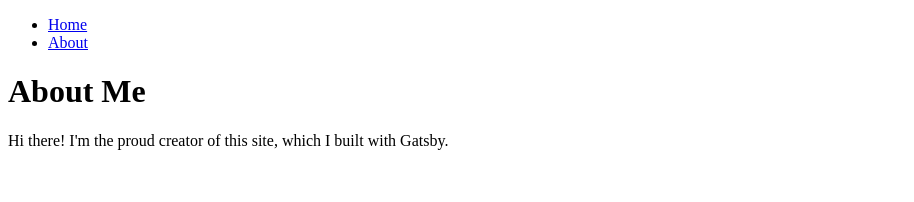
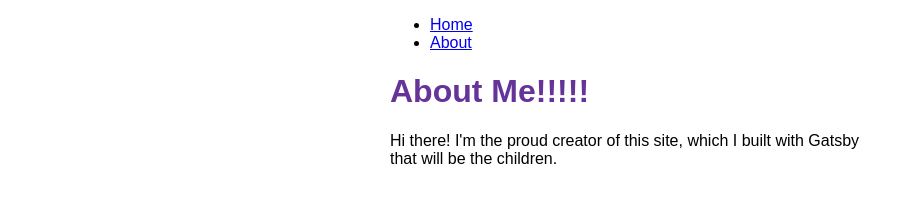
Before and after one commit to basimkarhabi/my-firs-gitsby-site, a Gatsby site: page /about in a window 1280 px wide. Shown: the whole page, without its empty margins (0-914 px from the left). Built offline with nearby package versions, Linux system fonts and the light colour scheme; Gatsby itself is replaced by a stand-in of ours.

Commit message:
Finished Gatsby Tutorial Oart 2

```diff
--- a/src/components/layout.js
+++ b/src/components/layout.js
@@ -1,18 +1,35 @@
 import * as React from 'react'
 import { Link } from 'gatsby'
+import { container,
+        heading,
+        navLinks,
+        navLinkItem,
+        navLinkText} from './layout.module.css'
+
 
 const Layout = ({ pageTitle, children }) => {
   return (
-    <main>
+    <main className = {container}>
       <title>{pageTitle}</title>
+
       <nav>
-        <ul>
-          <li><Link to="/">Home</Link></li>
-          <li><Link to="/about">About</Link></li>
+      <ul className={navLinks}>
+          <li className={navLinkItem}>
+              <Link to="/" className={navLinkText}>
+              Home
+              </Link>
+            </li>
+
+            <li className={navLinkItem}>
+              <Link to="/about" className={navLinkText}>
+                About
+              </Link>
+            </li>
         </ul>
       </nav>
-      <h1>{pageTitle}</h1>
-      {children}
+      <h1 className={heading}>{pageTitle}</h1>
+     <p>{children} </p>
+
     </main>
   )
 }
--- /dev/null
+++ b/src/components/layout.module.css
@@ -0,0 +1,20 @@
+.container{
+    margin :auto;
+    max-width:500px;
+    font-family:sans-serif;
+}
+
+.heading {
+    color: rebeccapurple;
+  }
+  .nav-links {
+    display: flex;
+    list-style: none;
+    padding-left: 0;
+  }
+  .nav-link-item {
+    padding-right: 2rem;
+  }
+  .nav-link-text {
+    color: black;
+  }
--- a/src/pages/about.js
+++ b/src/pages/about.js
@@ -3,8 +3,8 @@ import Layout from '../components/layout'
 
 const AboutPage = () => {
   return (
-    <Layout pageTitle="About Me">
-    <p>Hi there! I'm the proud creator of this site, which I built with Gatsby.</p>
+    <Layout pageTitle="About Me!!!!!">
+    <p>Hi there! I'm the proud creator of this site, which I built with Gatsby that will be the children.</p>
   </Layout>
   )
 }
--- a/src/pages/index.js
+++ b/src/pages/index.js
@@ -3,7 +3,7 @@ import Layout from '../components/layout'
 
 const IndexPage = () => {
   return (
-    <Layout pageTitle="Home Page">
+    <Layout pageTitle="Home Page1">
       <p>I'm making this by following the Gatsby Tutorial.</p>
     </Layout>
   )
```
Also changed, not shown: src/components.js (deleted, +0 -12 lines).
